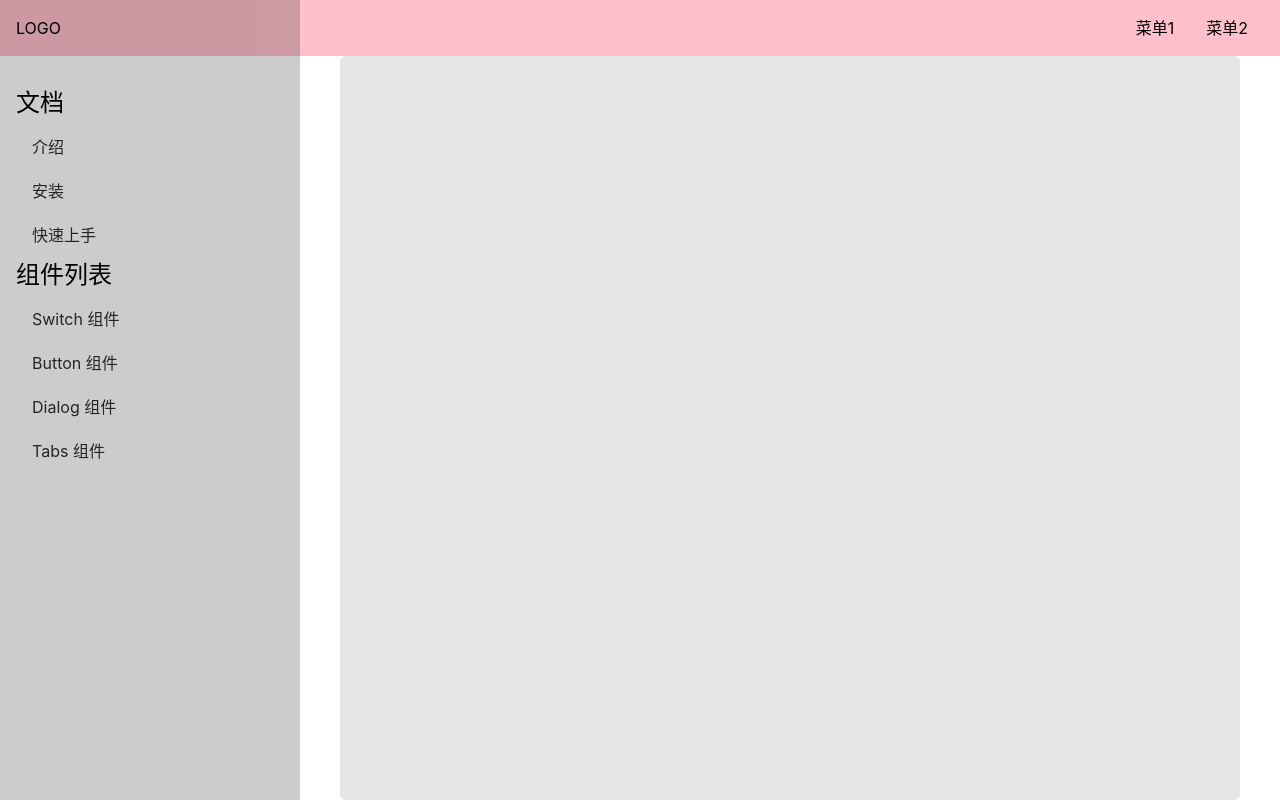
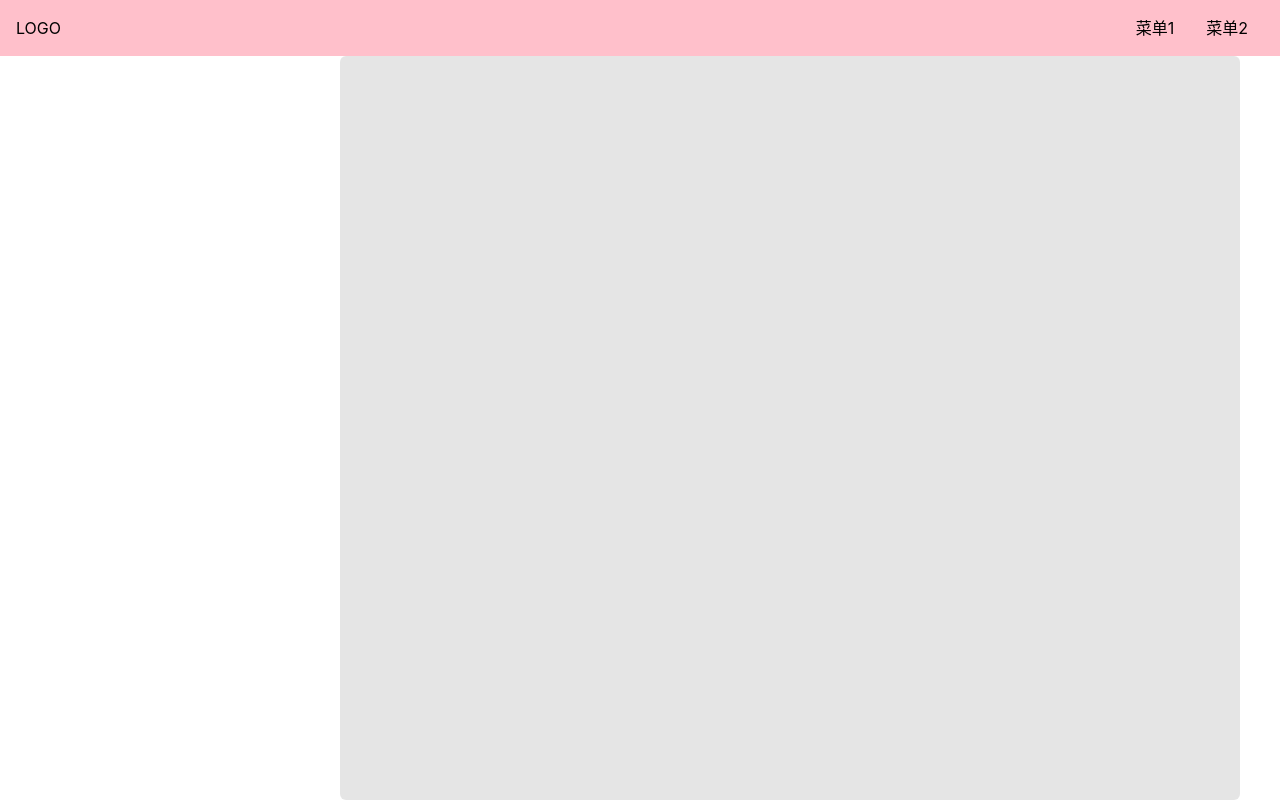
Before and after one commit to The-Duan/Vue3-corgi-UI, a Vue app: page /#/doc in a window 1280 px wide. Built offline with nearby package versions, Linux system fonts and the light colour scheme.

Commit message:
实现aside切换

```diff
--- a/src/App.vue
+++ b/src/App.vue
@@ -2,10 +2,16 @@
   <router-view/>
 </template>
 
-<script>
+<script lang="ts">
+import {provide, ref} from 'vue';
+
 export default {
   name: 'App',
-}
+  setup() {
+    const menuVisible = ref(false);
+    provide('xxx',menuVisible);
+  }
+};
 </script>
 <style lang="scss" scoped>
 
--- a/src/components/Topnav.vue
+++ b/src/components/Topnav.vue
@@ -1,6 +1,6 @@
 <template>
   <div class="topnav">
-    <div class="logo">LOGO</div>
+    <div class="logo" @click="toggleMenu">LOGO</div>
     <ul class="menu">
       <li>菜单1</li>
       <li>菜单2</li>
@@ -9,23 +9,36 @@
 </template>
 
 <script lang="ts">
+import {inject, Ref} from 'vue';
 
+export default {
+  setup() {
+    const menuVisible = inject<Ref<boolean>>('xxx');
+    const toggleMenu = () => {
+      menuVisible.value = !menuVisible.value;
+    };
+    return{toggleMenu}
+  }
+};
 </script>
 
 <style lang="scss" scoped>
-.topnav{
+.topnav {
   background: pink;
   display: flex;
   padding: 16px;
-  >.logo{
+
+  > .logo {
     max-width: 6em;
     margin-right: auto;
   }
-  >.menu{
+
+  > .menu {
     display: flex;
     white-space: nowrap;
     flex-wrap: nowrap;
-    >li{
+
+    > li {
       margin: 0 1em;
     }
   }
--- a/src/views/Doc.vue
+++ b/src/views/Doc.vue
@@ -2,7 +2,7 @@
   <div class="layout">
     <Topnav/>
     <div class="content">
-      <aside>
+      <aside v-if="menuVisible">
         <div>
           <h2>文档</h2>
           <ol>
@@ -35,18 +35,23 @@
         </div>
       </aside>
       <main>
-        <router-view />
+        <router-view/>
       </main>
     </div>
   </div>
 </template>
 
 <script lang="ts">
-import Topnav from '../components/Topnav.vue'
+import Topnav from '../components/Topnav.vue';
+import {inject, Ref} from 'vue';
 
 export default {
-  components:{Topnav}
-}
+  components: {Topnav},
+  setup(){
+    const menuVisible=inject<Ref<boolean>>('xxx')
+    return{menuVisible}
+  }
+};
 </script>
 
 <style lang="scss" scoped>
@@ -55,64 +60,73 @@ $padding-spacing: 200px;
   color: #c66844;
   background: #9fcfc4;
 }
+
 .layout {
   display: flex;
   flex-direction: column;
   height: 100vh;
-  >.nav {
+
+  > .nav {
     flex-shrink: 0;
   }
-  >.content {
+
+  > .content {
     flex-grow: 1;
     padding: 0 40px 0 340px;
     display: flex;
-    >aside {
+
+    > aside {
       flex-shrink: 0;
       background: rgba($color: #000000, $alpha: .2);
       min-width: 300px;
       position: fixed;
-      top: 0;
+      top: 56px;
       left: 0;
       padding: 85px 0 16px;
       height: 100%;
       z-index: 5;
-      >div {
+
+      > div {
         display: flex;
         flex-direction: column;
         width: 100%;
-        >h2 {
+
+        > h2 {
           margin-bottom: 4px;
           padding-left: 16px;
         }
-        >ol {
-          >li {
+
+        > ol {
+          > li {
             a {
               display: block;
               padding: 10px 32px;
-              color: lighten(rgb(0,0,0), 14%);
+              color: lighten(rgb(0, 0, 0), 14%);
             }
           }
         }
       }
     }
-    >main {
+
+    > main {
       flex-grow: 1;
       padding: 16px;
       background: rgba($color: #000000, $alpha: .1);
       border-radius: 6px;
       overflow: auto;
     }
+
     @media (max-width: 896px) {
       padding: 44px 0 0 0;
-      >aside {
+      > aside {
         background: #f9f9f9;
       }
-      >main {
-        background: rgba(0,0,0,.1);
+      > main {
+        background: rgba(0, 0, 0, .1);
       }
     }
     @media (max-width: 500px) {
-      >aside {
+      > aside {
         min-width: 50%;
       }
     }
```
